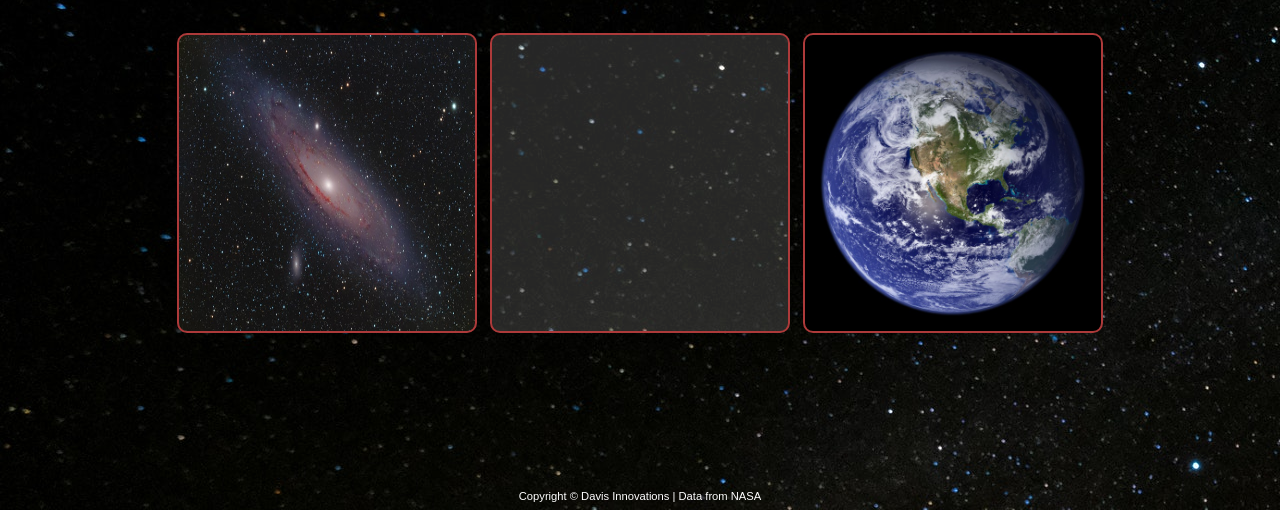
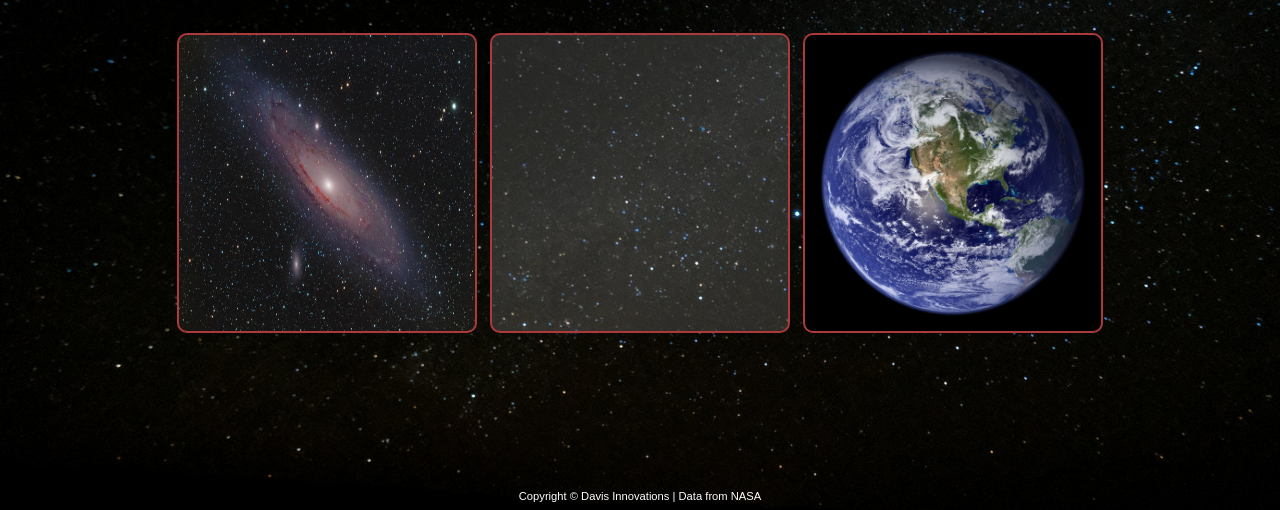
Before and after one commit to LoufaSupreme/udacity_jsNanoDegree_mars, a website: page src/public/index.html in a window 1280 px wide. Shown: the part 290-800 px from the top of the page. Drawn offline with nearby package versions, Linux system fonts and the light colour scheme.

Commit message:
improved background image scaling on large screens

```diff
--- a/src/public/assets/stylesheets/index.css
+++ b/src/public/assets/stylesheets/index.css
@@ -21,8 +21,7 @@ body {
   min-height: 100vh;
   background-image: url('../images/stars.jpg');
   background-repeat:repeat;
-  /* background-size: 100% auto; */
-  background-size:initial;
+  background-size:cover;
   background-color: black;
 }
 
@@ -379,5 +378,5 @@ footer {
 /* -------------------  LARGE SCREENS  -------------- */
 
 @media (min-width: 1824px) {
-  /* use mobile */
+ /* use mobile */
 }
```
